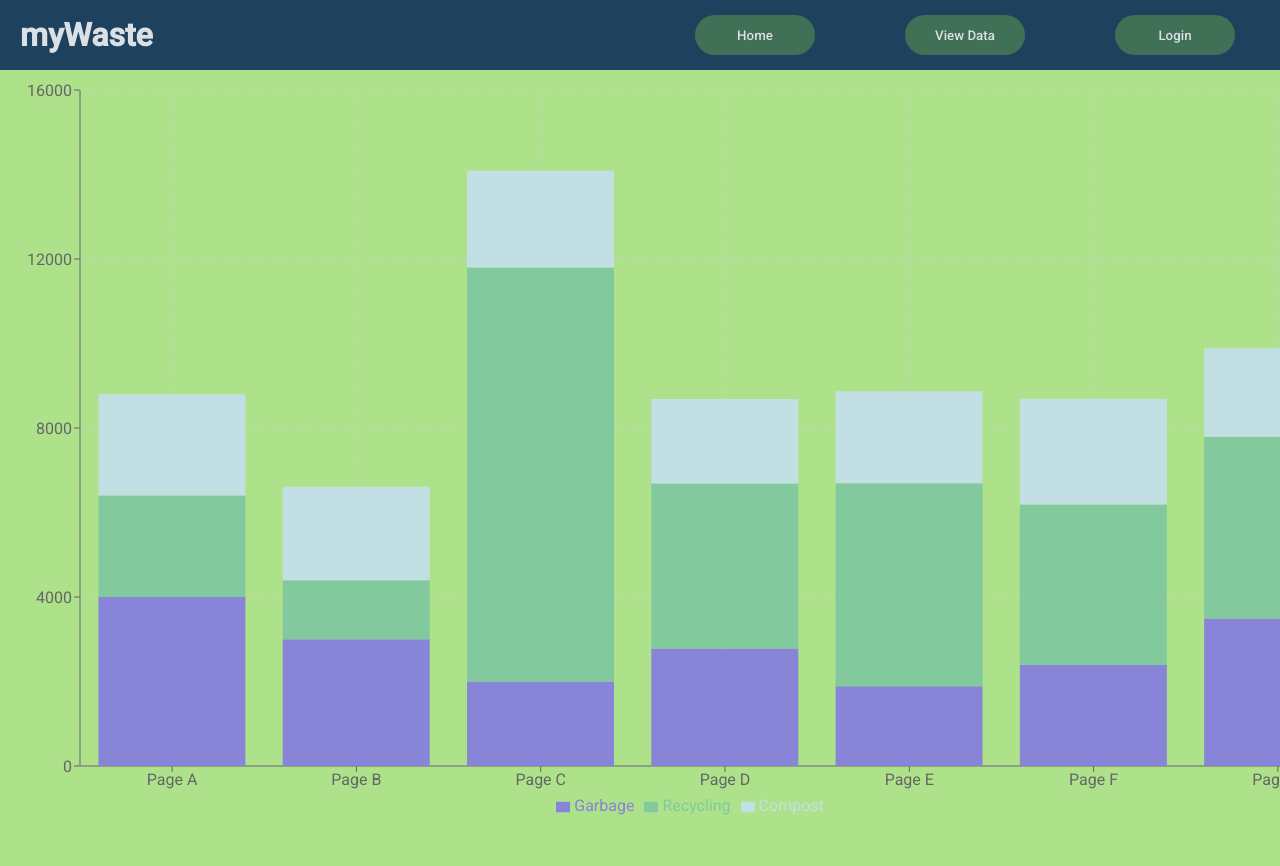
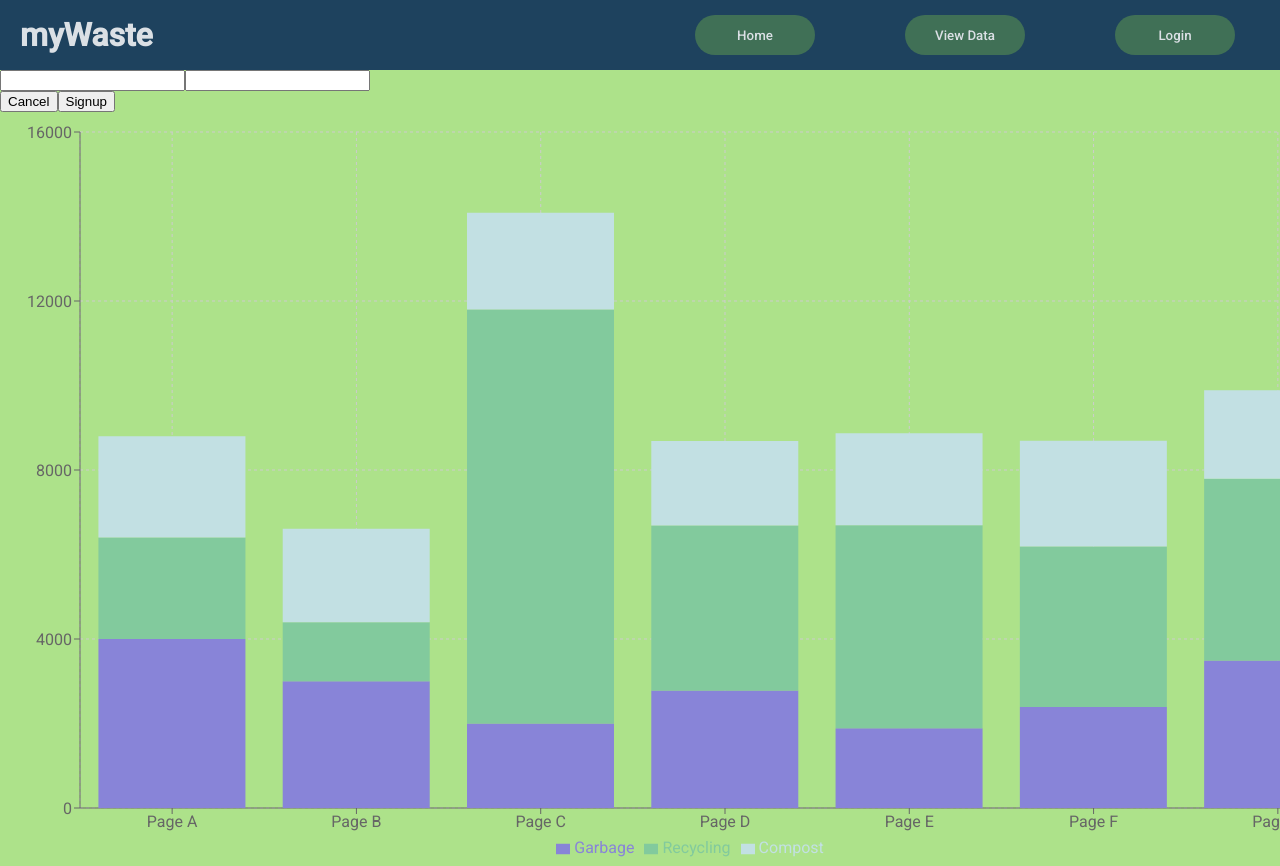
Before and after one commit to Callum-Irving/hackathon-project, a React (Create React App) app in the folder client/: page /#/login in a window 1280 px wide. Shown: the top 866 px of the page. Before the commit the page ends 824 px from the top, so only its background shows below. Built offline with nearby package versions, Linux system fonts and the light colour scheme.

Commit message:
Fixed login form

```diff
--- a/client/src/App.js
+++ b/client/src/App.js
@@ -3,7 +3,7 @@ import Navbar from './components/navbar';
 import Home from './Pages/Home';
 import Leaderboard from './Pages/Leaderboard';
 import { Switch, Route } from 'react-router-dom';
-//import Login from './Pages/LoginForm';
+import Login from './Pages/LoginForm';
 
 import {
   BarChart,
@@ -67,6 +67,7 @@ function App() {
       <Switch>
         <Route exact path="/" component={Home} />
 				<Route path="/data_visualization" component={Leaderboard} />
+				<Route path="/login" component={Login} />
       </Switch>
       <BarChart
         width={1400}
--- a/client/src/Pages/LoginForm.js
+++ b/client/src/Pages/LoginForm.js
@@ -1,65 +1,27 @@
 import React, { useState } from 'react';
-import { makeStyles } from '@material-ui/core';
-import TextField from '@material-ui/core/TextField';
-import Button from '@material-ui/core/Button';
+import './LoginForm.css';
 
-const useStyles = makeStyles(theme => ({
-  root: {
-    display: 'flex',
-    flexDirection: 'column',
-    justifyContent: 'center',
-    alignItems: 'center',
-    padding: theme.spacing(2),
-
-    '& .MuiTextField-root': {
-      margin: theme.spacing(1),
-      width: '300px',
-    },
-    '& .MuiButtonBase-root': {
-      margin: theme.spacing(2),
-    },
-  },
-}));
-
-const Form = ({ handleClose }) => {
-  const classes = useStyles();
+const Login = ({ handleClose }) => {
   // create state variables for each input
-  const [firstName, setFirstName] = useState('');
-  const [lastName, setLastName] = useState('');
-  const [email, setEmail] = useState('');
+  const [address, setAddress] = useState('');
   const [password, setPassword] = useState('');
 
   const handleSubmit = e => {
     e.preventDefault();
-    console.log(firstName, lastName, email, password);
-    handleClose();
+    console.log(address, password);
+    // TODO: Send fetch API post request
   };
 
   return (
-    <form className={classes.root} onSubmit={handleSubmit}>
-      <TextField
-        label="First Name"
+    <form onSubmit={handleSubmit}>
+      <input
+        label="Address"
         variant="filled"
         required
-        value={firstName}
-        onChange={e => setFirstName(e.target.value)}
+        value={address}
+        onChange={e => setAddress(e.target.value)}
       />
-      <TextField
-        label="Last Name"
-        variant="filled"
-        required
-        value={lastName}
-        onChange={e => setLastName(e.target.value)}
-      />
-      <TextField
-        label="Email"
-        variant="filled"
-        type="email"
-        required
-        value={email}
-        onChange={e => setEmail(e.target.value)}
-      />
-      <TextField
+      <input
         label="Password"
         variant="filled"
         type="password"
@@ -68,15 +30,15 @@ const Form = ({ handleClose }) => {
         onChange={e => setPassword(e.target.value)}
       />
       <div>
-        <Button variant="contained" onClick={handleClose}>
+        <button variant="contained" onClick={handleClose}>
           Cancel
-        </Button>
-        <Button type="submit" variant="contained" color="primary">
+        </button>
+        <button type="submit" variant="contained" color="primary">
           Signup
-        </Button>
+        </button>
       </div>
     </form>
   );
 };
 
-export default Form;
+export default Login;
```
Also changed, not shown: client/src/Pages/LoginForm.css (added).
